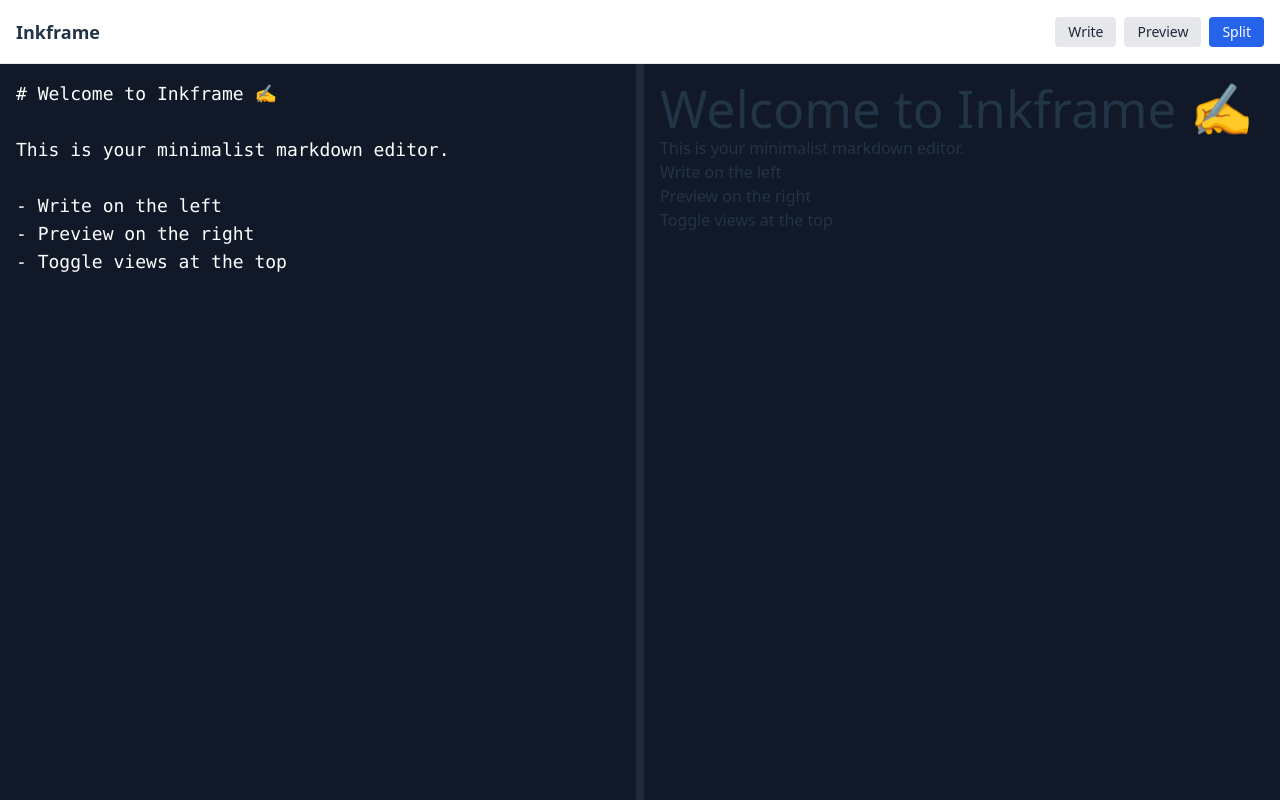
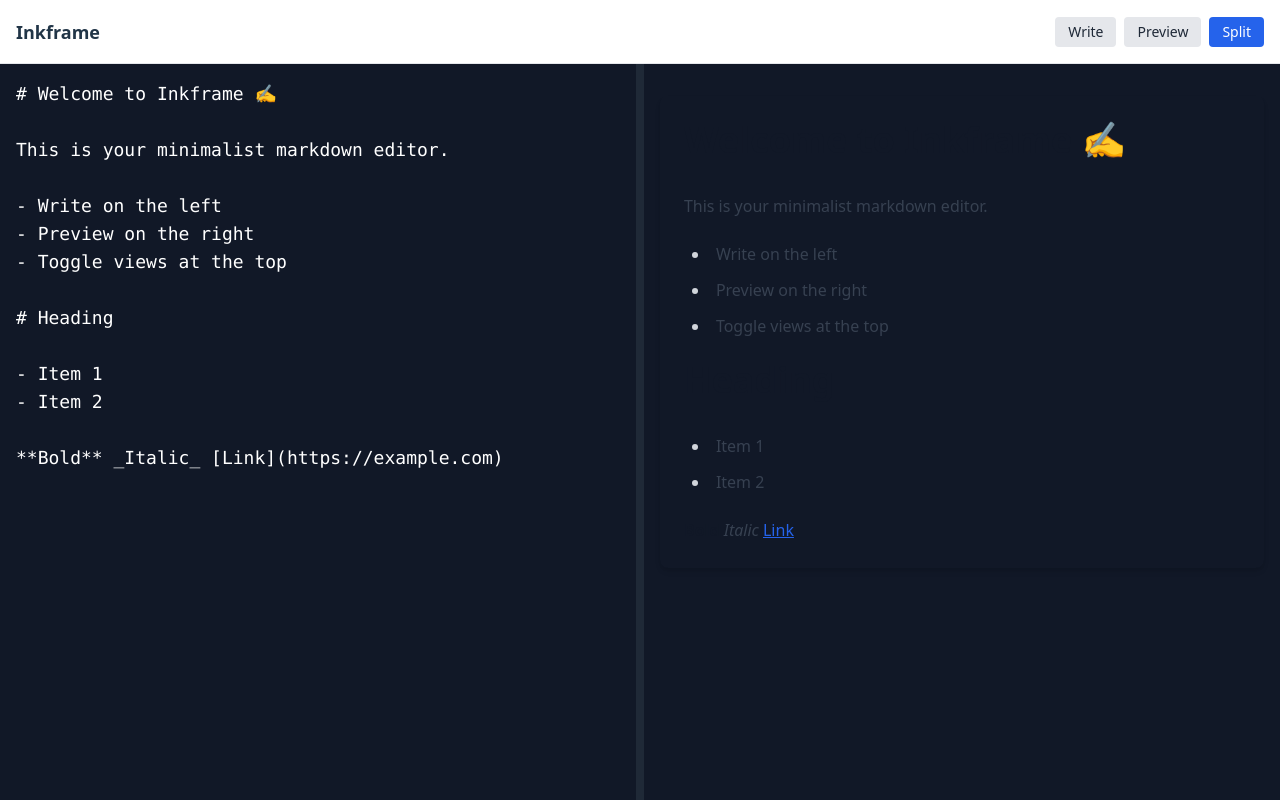
Before and after one commit to HenryKondratko/inkframe, a React (Vite) app: page / in a window 1280 px wide. Built offline with nearby package versions, Linux system fonts and the light colour scheme.

Commit message:
Markdown functionality

```diff
--- a/package.json
+++ b/package.json
@@ -10,6 +10,7 @@
     "preview": "vite preview"
   },
   "dependencies": {
+    "@tailwindcss/typography": "^0.5.19",
     "react": "^19.1.1",
     "react-dom": "^19.1.1",
     "react-markdown": "^10.1.0",
--- a/src/components/Editor.tsx
+++ b/src/components/Editor.tsx
@@ -8,7 +8,15 @@
 
 - Write on the left
 - Preview on the right
-- Toggle views at the top`;
+- Toggle views at the top
+
+# Heading
+
+- Item 1
+- Item 2
+
+**Bold** _Italic_ [Link](https://example.com)
+`;
 
 type ViewMode = "write" | "preview" | "split";
 
@@ -118,13 +126,11 @@
                             tabIndex={0}
                         />
                         <div
-                            className="min-w-0 h-full bg-transparent flex flex-col"
+                            className="min-w-0 h-full bg-transparent flex flex-col items-center justify-start pt-8 pb-8 px-4"
                             style={rightStyle}
                         >
-                            <div className="w-full h-full p-4 overflow-y-auto bg-transparent">
-                                <ReactMarkdown remarkPlugins={[remarkGfm]}>
-                                    {markdown}
-                                </ReactMarkdown>
+                            <div className="w-full max-w-4xl p-6 prose prose-blue dark:prose-invert bg-transparent rounded-lg shadow-md overflow-y-auto">
+                                <ReactMarkdown remarkPlugins={[remarkGfm]}>{markdown}</ReactMarkdown>
                             </div>
                         </div>
                     </>
@@ -140,8 +146,8 @@
                     </div>
                 )}
                 {viewMode === "preview" && (
-                    <div className="w-full h-full flex flex-col items-center justify-start pt-8 pb-8 px-4 overflow-y-auto">
-                        <div className="w-full h-full max-w-4xl max-h-full p-6 bg-transparent rounded-lg shadow-md overflow-y-auto">
+                    <div className="w-full flex flex-col items-center justify-start pt-8 pb-8 px-4 overflow-y-auto">
+                        <div className="w-full max-w-4xl p-6 prose prose-blue dark:prose-invert bg-transparent rounded-lg shadow-md overflow-y-auto">
                             <ReactMarkdown remarkPlugins={[remarkGfm]}>{markdown}</ReactMarkdown>
                         </div>
                     </div>
--- a/src/index.css
+++ b/src/index.css
@@ -30,11 +30,6 @@
   margin: 0;
   min-width: 320px;
   min-height: 100vh;
-}
-
-h1 {
-  font-size: 3.2em;
-  line-height: 1.1;
 }
 
 button {
--- a/tailwind.config.ts
+++ b/tailwind.config.ts
@@ -1,4 +1,7 @@
 /** @type {import('tailwindcss').Config} */
+
+import typography from '@tailwindcss/typography';
+
 export default {
     content: [
         "./index.html",
@@ -7,5 +10,7 @@
     theme: {
         extend: {},
     },
-    plugins: [],
+    plugins: [
+        typography,
+    ],
 }
```
Also changed, not shown: 1 other file (tests, documents, lock files or other folders).
